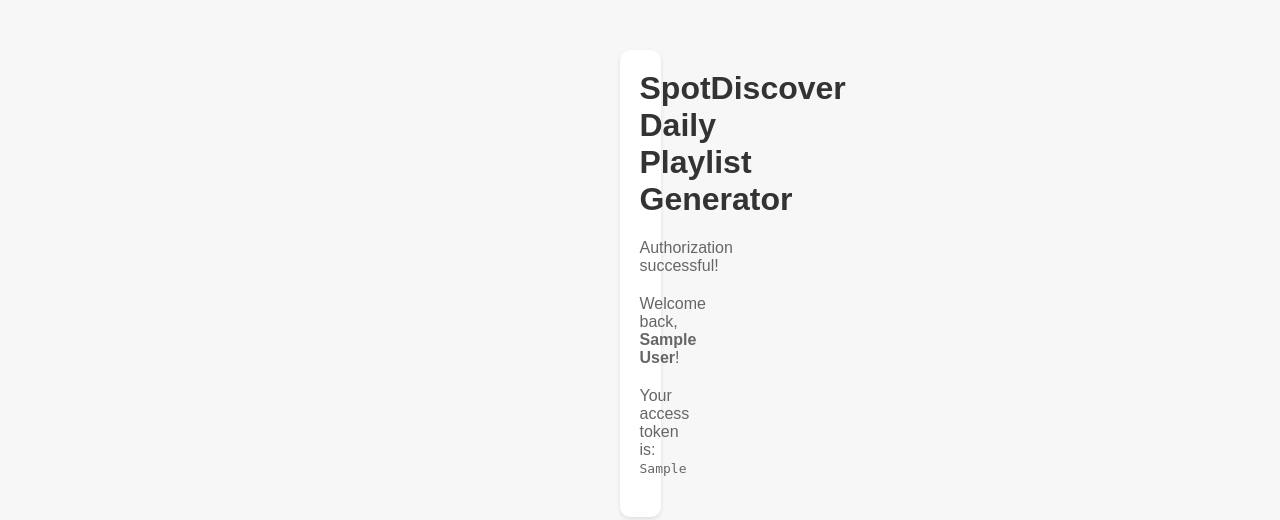
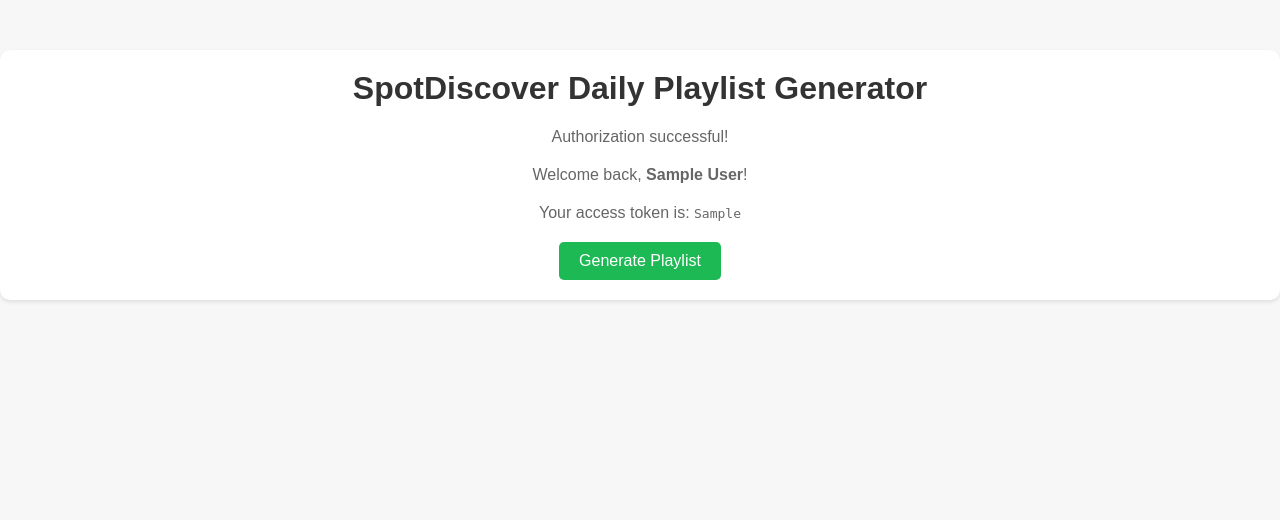
Before and after one commit to cbrown0/SpotDiscover-Web, a Flask app: template templates/callback.html in a window 1280 px wide. Shown: the top 520 px of the page. Run offline with Flask 3, Linux system fonts and the light colour scheme; the template is opened without the code that fills it: most values are stand-ins (such as "Sample title", 1, 10 or a date in 2020).

Commit message:
add button

```diff
--- a/templates/callback.html
+++ b/templates/callback.html
@@ -7,11 +7,16 @@
     <link rel="stylesheet" href="{{ url_for('static', filename='styles.css') }}">
 </head>
 <body>
-    <div class="container" style="width: {{ token_length }}px;">
+    <div class="container">
         <h1>SpotDiscover Daily Playlist Generator</h1>
         <p>Authorization successful!</p>
         <p>Welcome back, <strong>{{ display_name }}</strong>!</p>
         <p>Your access token is: <code>{{ access_token }}</code></p>
+        <!-- Form to generate playlist -->
+        <form action="/generate_playlist" method="POST">
+            <input type="hidden" name="access_token" value="{{ access_token }}">
+            <button type="submit" class="button">Generate Playlist</button>
+        </form>
     </div>
 </body>
 </html>
```
